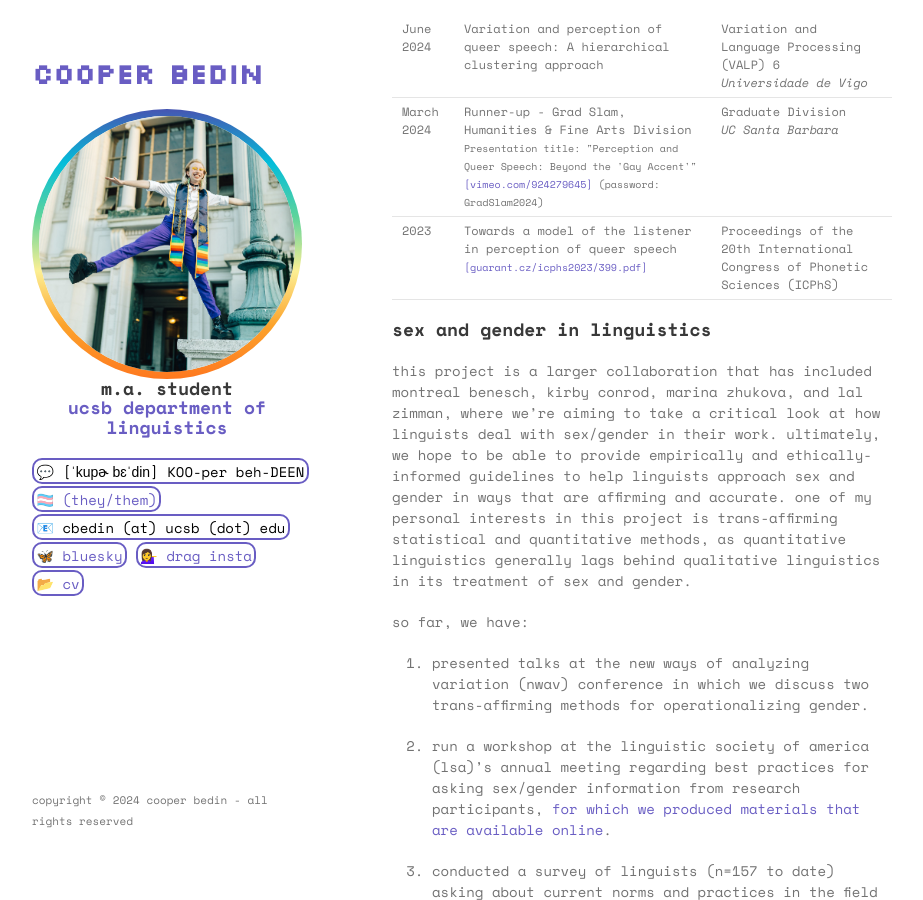
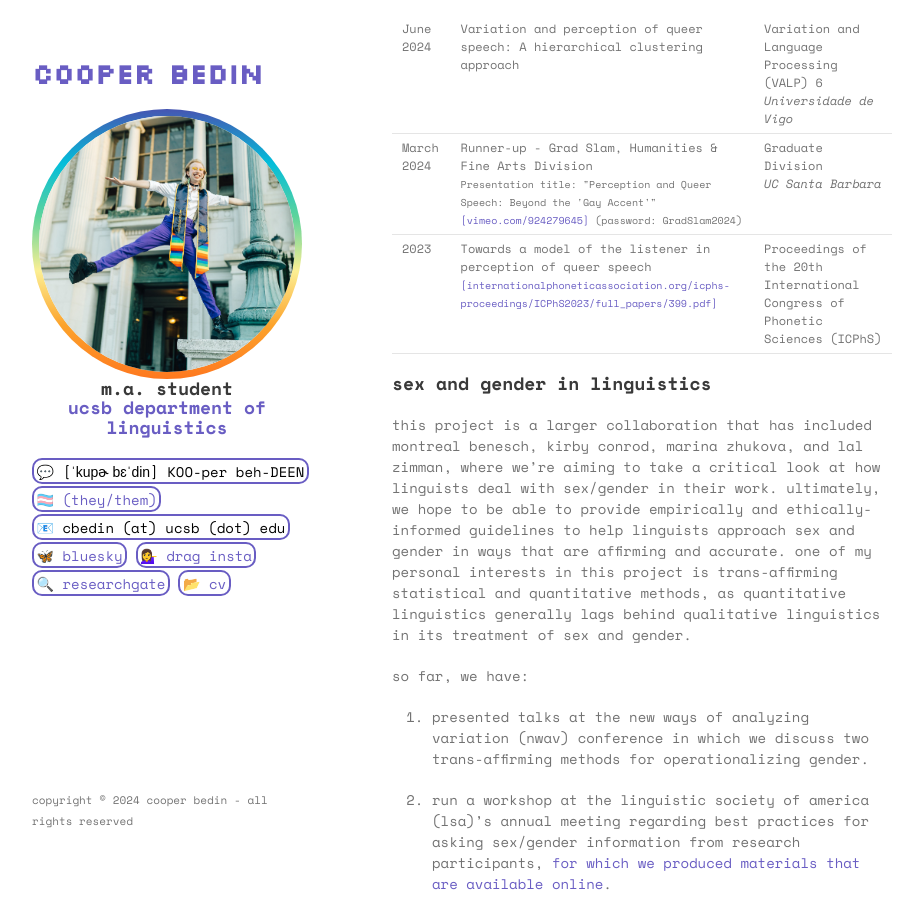
Before and after one commit to cbedin/cbedin.github.io, a Jekyll site: the page built from index.md, in a window 1280 px wide and 900 px high, scrolled down 2342 px. Shown: the whole window, without its empty margins (178-1101 px from the left). Built offline with Jekyll 4.4.1, drawn with Linux system fonts in a browser that asks for light colours.

Commit message:
adding researchgate

```diff
--- a/_layouts/default.html
+++ b/_layouts/default.html
@@ -35,6 +35,7 @@
           <!--<span class=ext-link>🔗 <a href="https://www.linkedin.com/in/cbedin/" target="_blank">linkedin</a></span>-->
           <span class=ext-link>🦋 <a href="https://bsky.app/profile/linguallyblonde.bsky.social" target="_blank">bluesky</a></span>
           <span class=ext-link>💁‍♀️ <a href="https://www.instagram.com/misgendermissgender/" target="_blank">drag insta</a></span>
+          <span class=ext-link>🔍 <a href="https://www.researchgate.net/profile/Cooper-Bedin" target="_blank">researchgate</a></span>
           <span class=ext-link>📂 <a href="{{ "/cv" | absolute_url }}">cv</a></span>
         </p>
 
--- a/index.md
+++ b/index.md
@@ -81,7 +81,7 @@ this work has been presented at lavender languages (lavlang), the language inter
 
 for my b.a. honors thesis, i ran an experiment looking at what acoustic properties of a person's voice can contribute to making a person "sound gay." while there has been extensive research in this area already, results across different studies are often inconsistent and difficult to replicate, suggesting that this phenomenon is highly variable and complex. to that end, more recently i've been interested in applying cognitive and computational models to this phenomenon, with the hopes that cognitively-informed models will offer more explanatory power. i'm especially interested in the role that variation in listener perception might play in this phenomenon.
 
-i presented a poster and wrote a [proceedings paper](https://guarant.cz/icphs2023/399.pdf) for the international congress of phonetic sciences (icphs), applying exemplar theory and modeling to this phenomenon. additionally, i have presented another analysis at the variation and language processing (valp) conference where i used heirarchical clustering to look at listener variation.
+i presented a poster and wrote a [proceedings paper](https://www.internationalphoneticassociation.org/icphs-proceedings/ICPhS2023/full_papers/399.pdf) for the international congress of phonetic sciences (icphs), applying exemplar theory and modeling to this phenomenon. additionally, i have presented another analysis at the variation and language processing (valp) conference where i used heirarchical clustering to look at listener variation.
 
 i also presented on this work as part of ucsb's grad slam, which is a competition in which graduate students create three-minute public-facing presentations about their research. my talk was the runner-up in the humanities and fine arts division, and is [available to watch online](https://vimeo.com/924279645)! (password: GradSlam2024)
 
@@ -115,7 +115,7 @@ i also presented on this work as part of ucsb's grad slam, which is a competitio
     <td>
     Towards a model of the listener in perception of queer speech<br>
     <span class="subtext">
-    <a href="https://guarant.cz/icphs2023/399.pdf" target="_blank">[guarant.cz/icphs2023/399.pdf]</a>
+    <a href="https://www.internationalphoneticassociation.org/icphs-proceedings/ICPhS2023/full_papers/399.pdf" target="_blank">[internationalphoneticassociation.org/icphs-proceedings/ICPhS2023/full_papers/399.pdf]</a>
     </span>
     </td>
     <td>Proceedings of the 20th International Congress of Phonetic Sciences (ICPhS)</td>
```
Also changed, not shown: cv.md (+1 -1 lines).
